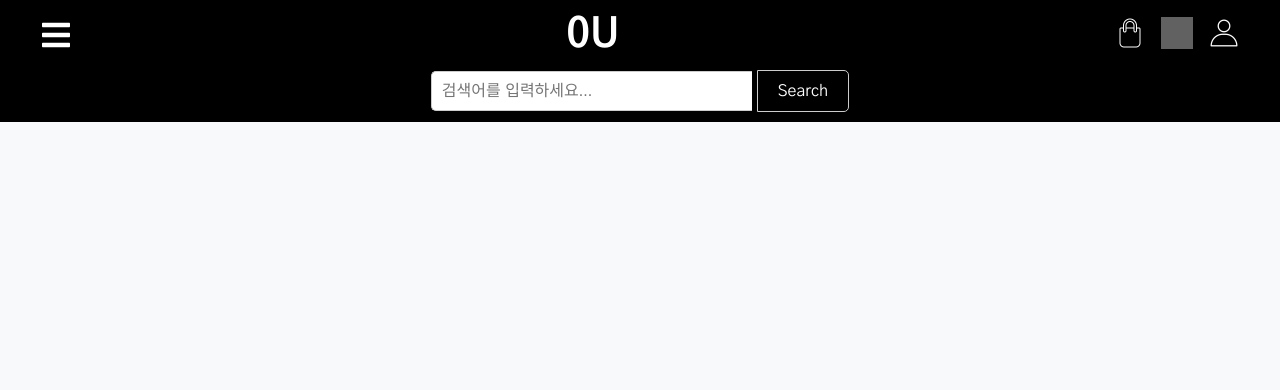
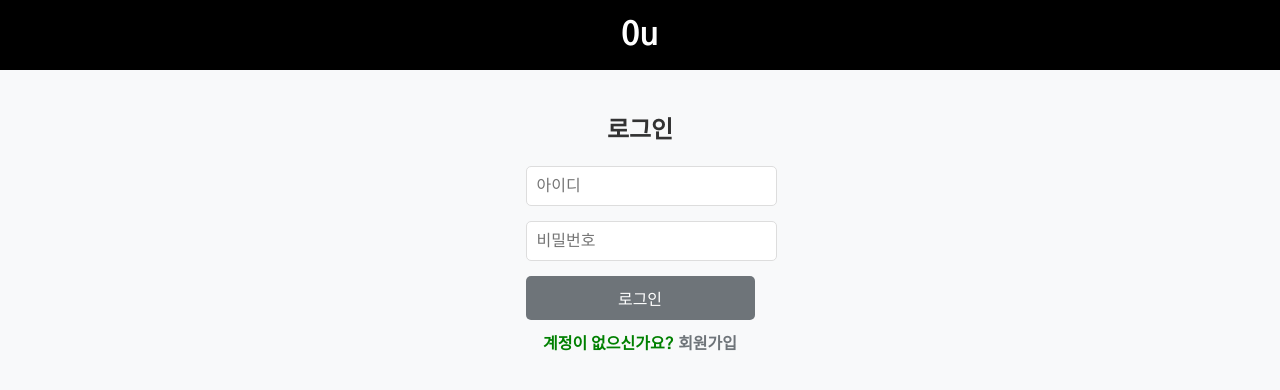
Before and after one commit to PINGPINGYEE/0u-app, a React (Create React App) app: page /login in a window 1280 px wide. Before the commit this address had no page. Shown: the top 390 px of the page. Built offline with nearby package versions, Linux system fonts and the light colour scheme; grey boxes are pictures that could not be loaded.

Commit message:
Feat: 로그인 회원가입 기능 추가

```diff
--- a/src/App.css
+++ b/src/App.css
@@ -46,3 +46,13 @@ body, html {
 h1, h2, h3, h4, h5, h6, p, a, li, button {
   font-family: 'Gothic A1', sans-serif;
 }
+
+.auth-logo {
+  font-size: 2rem;
+  font-weight: bold;
+  color: #fff; /* 흰색 글씨 */
+  background-color: #000; /* 검정색 배경 */
+  text-align: center;
+  padding: 15px 0;
+  width: 100%;
+}
--- a/src/App.js
+++ b/src/App.js
@@ -1,23 +1,48 @@
-import React from 'react';
-import { BrowserRouter as Router, Routes, Route } from 'react-router-dom';
+import React, { useState } from 'react';
+import { BrowserRouter as Router, Routes, Route, Navigate, useLocation } from 'react-router-dom';
 import Header from './components/Header';
 import CartPage from './pages/CartPage';
 import HomePage from './pages/Homepage';
 import MyPage from './pages/MyPage';
 import ProductDetailPage from './pages/ProductDetailPage';
+import LoginPage from './pages/LoginPage';
+import SignUpPage from './pages/SignUpPage';
+
+function AppContent({ isLoggedIn, setIsLoggedIn }) {
+  const location = useLocation();
+  const isAuthPage = location.pathname === '/login' || location.pathname === '/signup';
+
+  return (
+    <div className="App">
+      {!isAuthPage ? (
+        <Header />
+      ) : (
+        <div className="auth-logo">0u</div>
+      )}
+      <Routes>
+        <Route
+          path="/"
+          element={isLoggedIn ? <HomePage /> : <Navigate to="/login" />}
+        />
+        <Route path="/cart" element={<CartPage />} />
+        <Route path="/mypage" element={<MyPage />} />
+        <Route path="/product/:id" element={<ProductDetailPage />} />
+        <Route
+          path="/login"
+          element={<LoginPage setIsLoggedIn={setIsLoggedIn} />}
+        />
+        <Route path="/signup" element={<SignUpPage />} />
+      </Routes>
+    </div>
+  );
+}
 
 function App() {
+  const [isLoggedIn, setIsLoggedIn] = useState(false);
+
   return (
     <Router>
-      <div className="App">
-        <Header />
-        <Routes>
-          <Route path="/" element={<HomePage />} />
-          <Route path="/cart" element={<CartPage />} /> {/* Route for CartPage */}
-          <Route path="/mypage" element={<MyPage />} /> {/* Route for CartPage */}
-          <Route path="/product/:id" element={<ProductDetailPage />} /> {/* 상품 상세 페이지 라우트 */}
-        </Routes>
-      </div>
+      <AppContent isLoggedIn={isLoggedIn} setIsLoggedIn={setIsLoggedIn} />
     </Router>
   );
 }
--- /dev/null
+++ b/src/LoginPage.css
@@ -0,0 +1,55 @@
+.login-page {
+  display: flex;
+  flex-direction: column;
+  align-items: center;
+  padding: 20px;
+}
+
+form {
+  display: flex;
+  flex-direction: column;
+  gap: 15px;
+}
+
+input {
+  padding: 10px;
+  font-size: 1rem;
+  border: 1px solid #ddd;
+  border-radius: 5px;
+  width: 100%;
+  max-width: 300px;
+}
+
+button {
+  padding: 10px;
+  font-size: 1rem;
+  background-color: #6e7479;
+  color: white;
+  border: none;
+  border-radius: 5px;
+  cursor: pointer;
+  transition: background-color 0.3s;
+}
+
+button:hover {
+  background-color: #212529;
+}
+
+p {
+  color: red;
+  font-weight: bold;
+}
+
+.login-page p {
+  margin-top: 10px;
+}
+
+.login-page a {
+  color: #6e7479;
+  text-decoration: none;
+  font-weight: bold;
+}
+
+.login-page a:hover {
+  color: #212529;
+}
--- /dev/null
+++ b/src/SignUpPage.css
@@ -0,0 +1,47 @@
+.signup-page {
+  display: flex;
+  flex-direction: column;
+  align-items: center;
+  padding: 20px;
+}
+
+form {
+  display: flex;
+  flex-direction: column;
+  gap: 15px;
+}
+
+input {
+  padding: 10px;
+  font-size: 1rem;
+  border: 1px solid #ddd;
+  border-radius: 5px;
+  width: 100%;
+  max-width: 300px;
+}
+
+button {
+  padding: 10px;
+  font-size: 1rem;
+  background-color: #6e7479;
+  color: white;
+  border: none;
+  border-radius: 5px;
+  cursor: pointer;
+  transition: background-color 0.3s;
+}
+
+button:hover {
+  background-color: #212529;
+}
+
+p {
+  color: green;
+  font-weight: bold;
+}
+
+.signup-page p {
+  margin-top: 10px;
+  color: green;
+  font-weight: bold;
+}
--- /dev/null
+++ b/src/pages/LoginPage.js
@@ -0,0 +1,52 @@
+import React, { useState } from 'react';
+import { useNavigate, Link } from 'react-router-dom';
+import '../LoginPage.css';
+
+const LoginPage = ({ setIsLoggedIn }) => {
+  const [username, setUsername] = useState('');
+  const [password, setPassword] = useState('');
+  const [message, setMessage] = useState('');
+  const navigate = useNavigate();
+
+  const handleLogin = (e) => {
+    e.preventDefault();
+
+    // localStorage에서 유저 정보 가져오기
+    const storedUser = JSON.parse(localStorage.getItem('user'));
+
+    // 가입된 정보와 입력된 정보를 비교
+    if (storedUser && storedUser.username === username && storedUser.password === password) {
+      setIsLoggedIn(true);
+      navigate('/'); // HomePage로 이동
+    } else {
+      setMessage('아이디 또는 비밀번호가 일치하지 않습니다.');
+    }
+  };
+
+  return (
+    <div className="login-page">
+      <h2>로그인</h2>
+      <form onSubmit={handleLogin}>
+        <input
+          type="text"
+          placeholder="아이디"
+          value={username}
+          onChange={(e) => setUsername(e.target.value)}
+        />
+        <input
+          type="password"
+          placeholder="비밀번호"
+          value={password}
+          onChange={(e) => setPassword(e.target.value)}
+        />
+        <button type="submit">로그인</button>
+      </form>
+      {message && <p>{message}</p>}
+      <p>
+        계정이 없으신가요? <Link to="/signup">회원가입</Link>
+      </p>
+    </div>
+  );
+};
+
+export default LoginPage;
--- /dev/null
+++ b/src/pages/SignUpPage.js
@@ -0,0 +1,57 @@
+import React, { useState } from 'react';
+import { useNavigate } from 'react-router-dom';
+import '../SignUpPage.css';
+
+const SignUpPage = () => {
+  const [username, setUsername] = useState('');
+  const [password, setPassword] = useState('');
+  const [confirmPassword, setConfirmPassword] = useState('');
+  const [message, setMessage] = useState('');
+  const navigate = useNavigate();
+
+  const handleSignUp = (e) => {
+    e.preventDefault();
+    if (password !== confirmPassword) {
+      setMessage('비밀번호가 일치하지 않습니다.');
+    } else {
+      // localStorage에 유저 정보 저장
+      localStorage.setItem('user', JSON.stringify({ username, password }));
+      setMessage('회원가입 성공! 3초 후 로그인 페이지로 이동합니다.');
+
+      // 3초 후 로그인 페이지로 이동
+      setTimeout(() => {
+        navigate('/login');
+      }, 3000);
+    }
+  };
+
+  return (
+    <div className="signup-page">
+      <h2>회원가입</h2>
+      <form onSubmit={handleSignUp}>
+        <input
+          type="text"
+          placeholder="아이디"
+          value={username}
+          onChange={(e) => setUsername(e.target.value)}
+        />
+        <input
+          type="password"
+          placeholder="비밀번호"
+          value={password}
+          onChange={(e) => setPassword(e.target.value)}
+        />
+        <input
+          type="password"
+          placeholder="비밀번호 확인"
+          value={confirmPassword}
+          onChange={(e) => setConfirmPassword(e.target.value)}
+        />
+        <button type="submit">회원가입</button>
+      </form>
+      {message && <p>{message}</p>}
+    </div>
+  );
+};
+
+export default SignUpPage;
```
